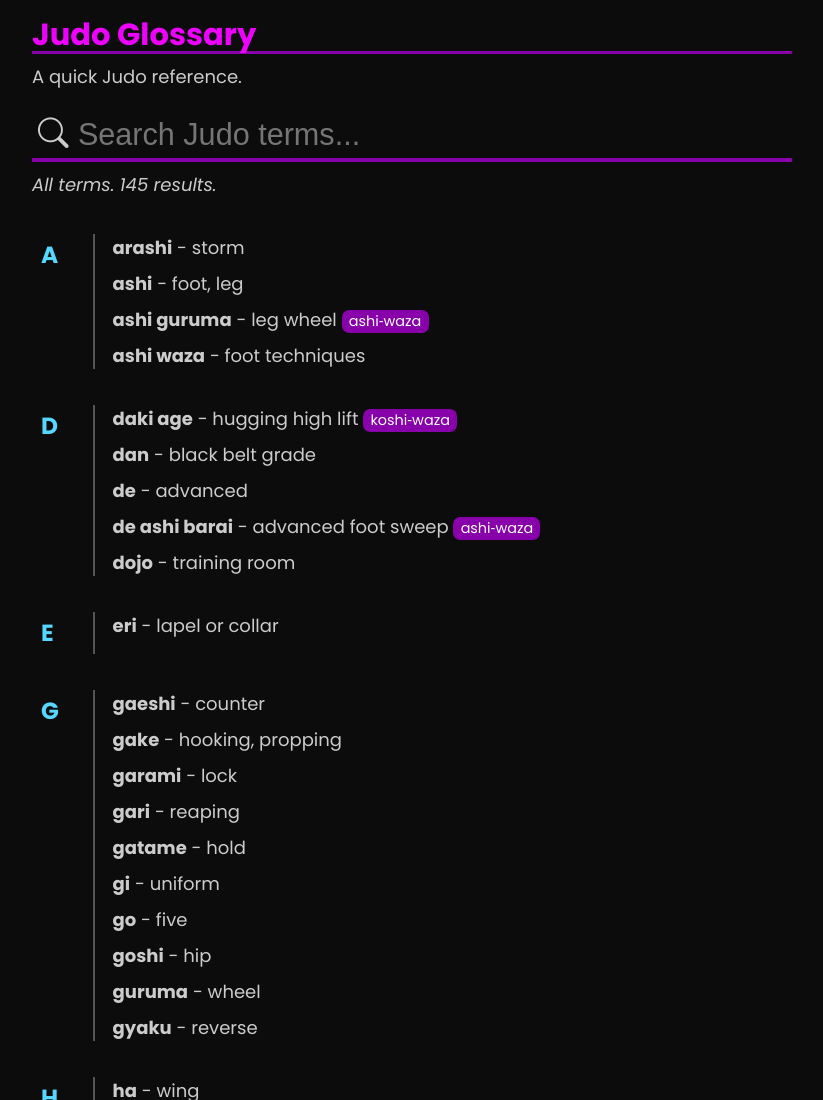
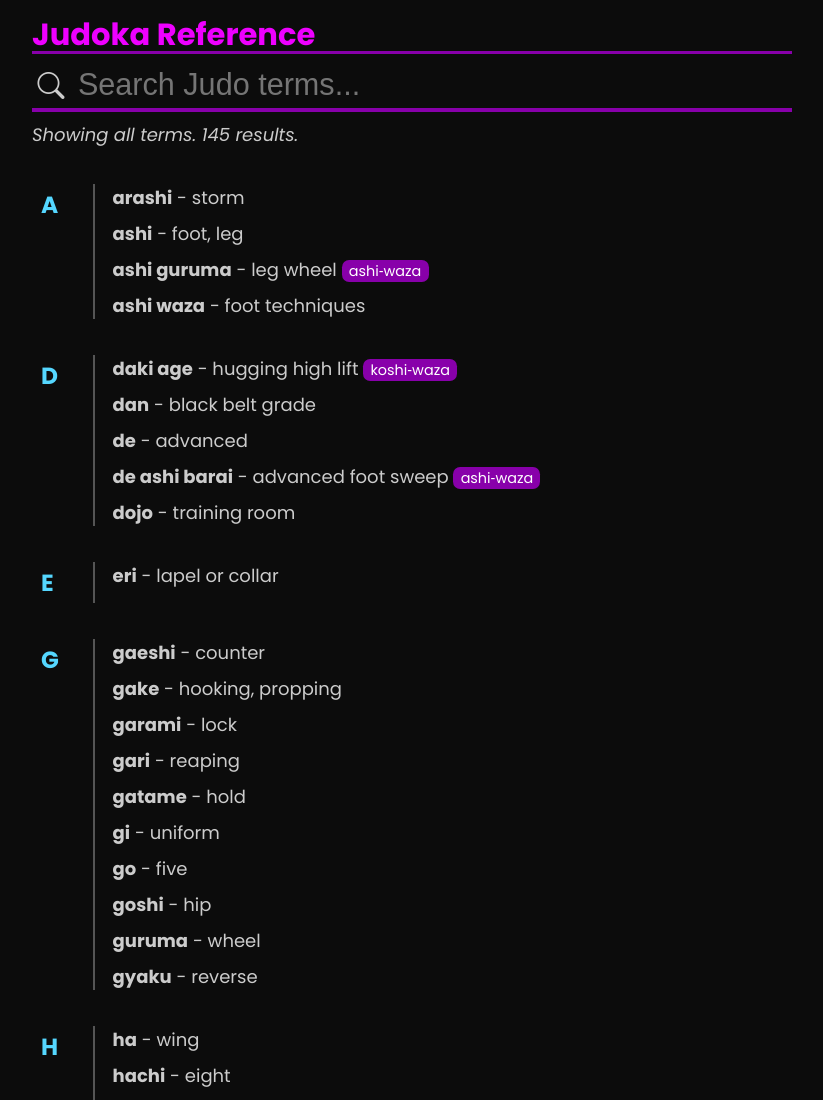
Before and after one commit to Seakibble/judo, a plain HTML site: page index.html in a window 1280 px wide. Shown: the top 1100 px of the page, without its empty margins (228-1051 px from the left). Drawn offline with nearby package versions, Linux system fonts and the light colour scheme.

Commit message:
Style fixes

```diff
--- a/css/main.css
+++ b/css/main.css
@@ -102,12 +102,12 @@ a:hover {
 }
 
 .searchbar {
-    margin: 0.7em 0 0;
-    font-size: 1.7rem;
+    margin: 0.4em 0 0;
 }
 .searchbar > i {
     position: absolute;
-    padding-left: 0.2em;
+    padding: 0.2em 0 0 0.2em;
+    font-size: 1.5rem;
 }
 input {
     width: 100%;
--- a/index.html
+++ b/index.html
@@ -3,7 +3,7 @@
 <head>
     <meta charset="UTF-8">
     <meta name="viewport" content="width=device-width, initial-scale=1.0">
-    <title>Judo</title>
+    <title>Judoka Reference</title>
 
     <link rel="preconnect" href="https://fonts.googleapis.com">
     <link rel="preconnect" href="https://fonts.gstatic.com" crossorigin>
@@ -28,8 +28,7 @@
     </div> -->
     <main>
         <section>
-            <h1>Judo Glossary</h1>
-            <p>A quick Judo reference.</p>
+            <h1>Judoka Reference</h1>
             <div class="searchbar">
                 <i class="bi bi-search"></i>
                 <input id="search" placeholder="Search Judo terms..." autofocus>
--- a/script.js
+++ b/script.js
@@ -18,7 +18,7 @@ function getTerms() {
         output += `<p class='results'>${results(keys.length)}.</p>`
 
     } else {
-        output += `<p class='results'>All terms. ${results(keys.length)}.</p>`
+        output += `<p class='results'>Showing all terms. ${results(keys.length)}.</p>`
     }
 
     keys.forEach(term => {
```
